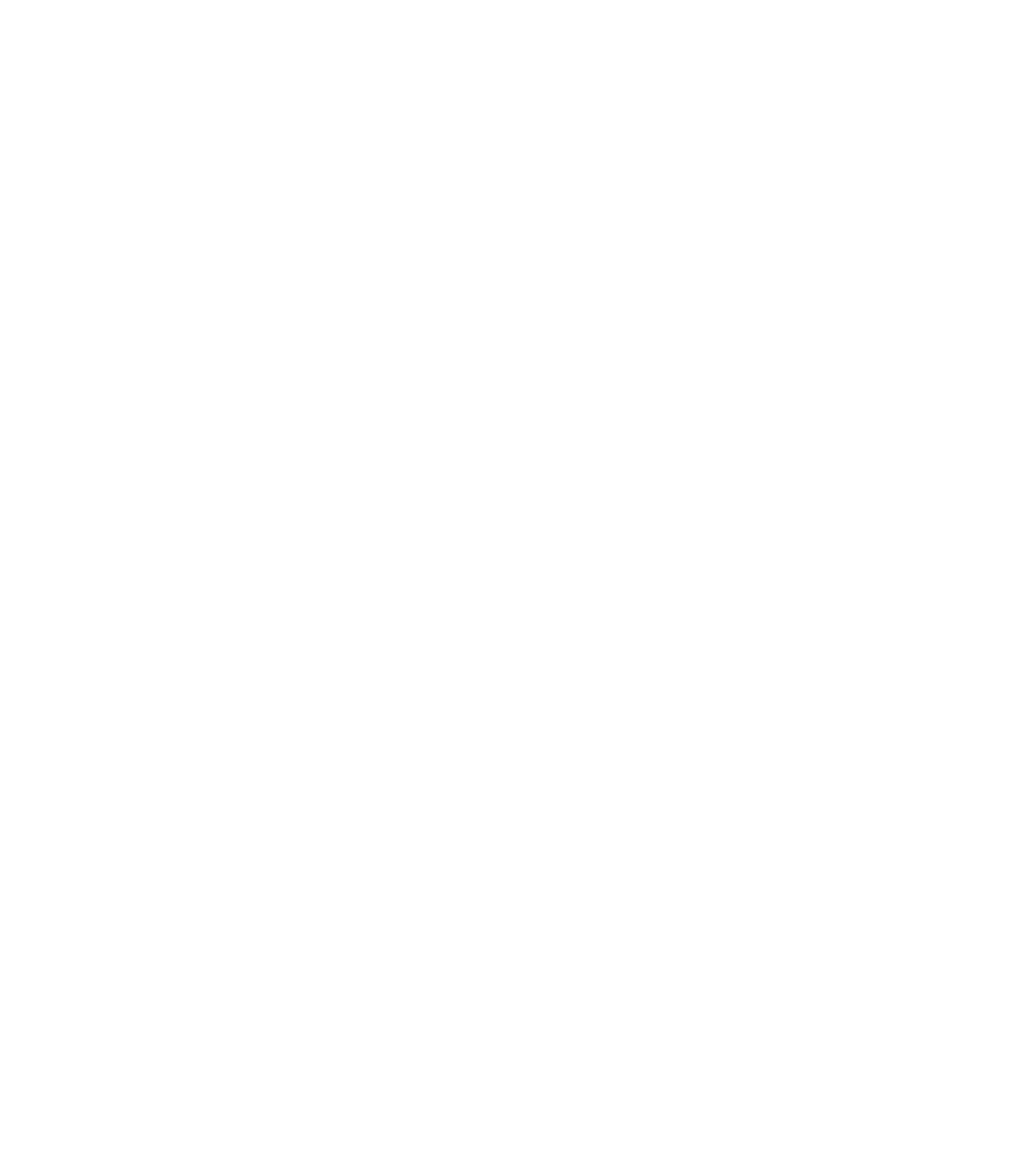
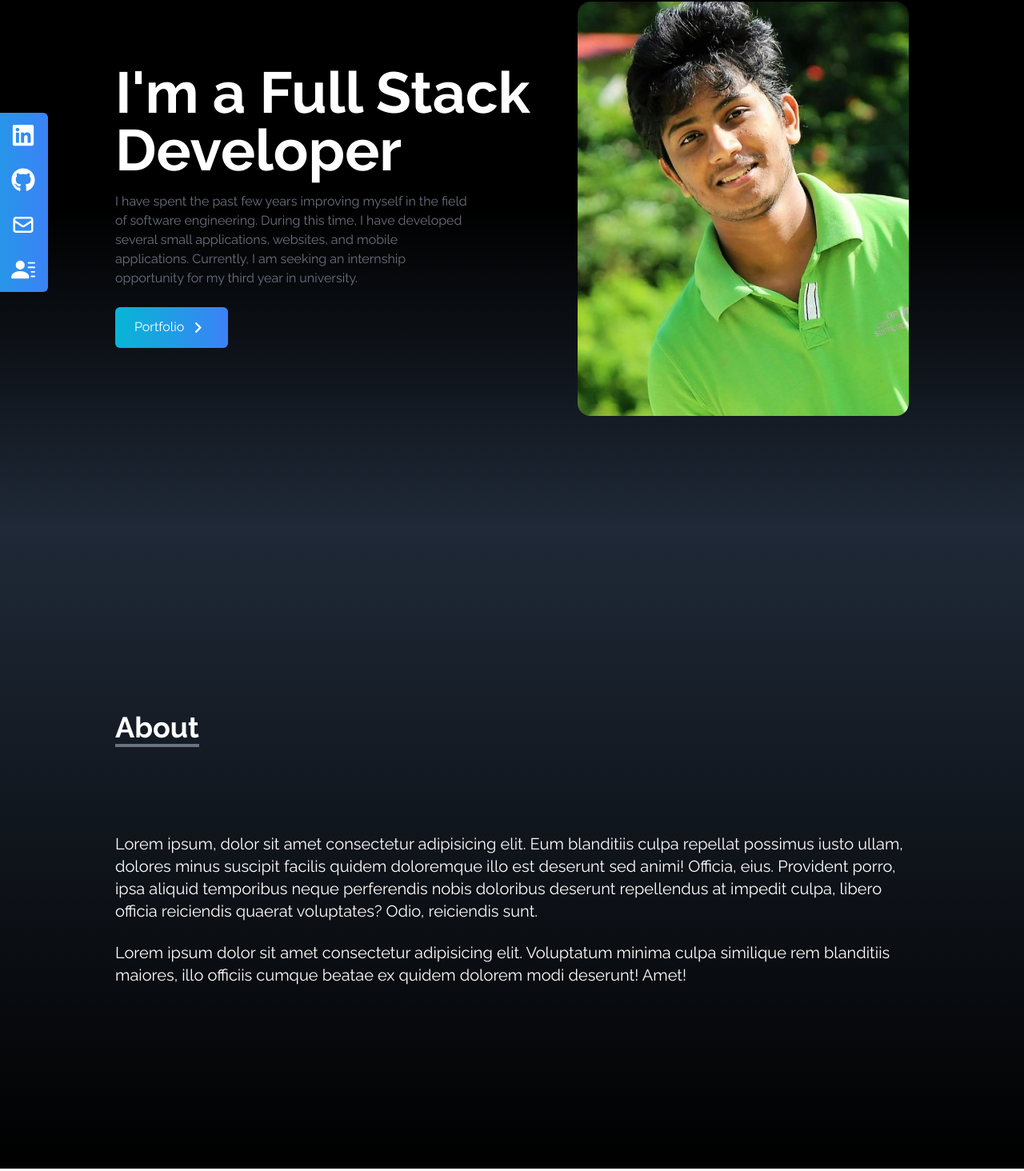
Before and after one commit to KavinduPramod/portfolio, a React (Create React App) app: page / in a window 1280 px wide. Shown: the part 139-1603 px from the top of the page at 80% size. Before the commit the page ends 800 px from the top, so only its background shows below. Built offline with nearby package versions, Linux system fonts and the light colour scheme; the HTML template or start-up script is replaced by a standard one.

Commit message:
hero section and about section done

```diff
--- a/src/App.js
+++ b/src/App.js
@@ -1,9 +1,17 @@
+import About from "./components/About";
+import Home from "./components/Home";
 import NavBar from "./components/NavBar";
+import Portfolio from "./components/Portfolio";
+import SocialLinks from "./components/SocialLinks";
 
 function App() {
   return (
     <div>
       <NavBar />
+      <Home />
+      <About />
+      <SocialLinks />
+      <Portfolio/>
     </div>
   );
 }
--- /dev/null
+++ b/src/components/About.jsx
@@ -0,0 +1,24 @@
+import React from 'react'
+
+const About = () => {
+  return (
+    <div name="About" className='w-full h-screen bg-gradient-to-b from-gray-800 to-black text-white'>
+      <div className=' max-w-screen-lg p-4 mx-auto flex flex-col justify-center w-full h-full'>
+        <div className='pb-8'>
+            <p className='text-4xl font-bold inline border-b-4 border-gray-500'>
+                About
+            </p>
+        </div>
+        <p className=' text-xl mt-20'>
+            Lorem ipsum, dolor sit amet consectetur adipisicing elit. Eum blanditiis culpa repellat possimus iusto ullam, dolores minus suscipit facilis quidem doloremque illo est deserunt sed animi! Officia, eius. Provident porro, ipsa aliquid temporibus neque perferendis nobis doloribus deserunt repellendus at impedit culpa, libero officia reiciendis quaerat voluptates? Odio, reiciendis sunt.
+        </p>
+        <br />
+        <p className=' text-xl'>
+            Lorem ipsum dolor sit amet consectetur adipisicing elit. Voluptatum minima culpa similique rem blanditiis maiores, illo officiis cumque beatae ex quidem dolorem modi deserunt! Amet!
+        </p>
+      </div>
+    </div>
+  )
+}
+
+export default About
--- /dev/null
+++ b/src/components/Home.jsx
@@ -0,0 +1,37 @@
+import React from 'react';
+import HeroImage from '../assets/heroImage.jpg';
+import {MdKeyboardArrowRight} from 'react-icons/md';
+
+const Home = () => {
+  return (
+    <div name="home" className='h-screen w-full bg-gradient-to-b from-black via-black to-gray-800'>
+      <div className='max-w-screen-lg mx-auto flex flex-col items-center justify-center h-full
+      px-4 md:flex-row'>
+        <div className='flex flex-col justify-center h-full'>
+            <h2 className='text-4xl sm:text-7xl font-bold text-white'>
+                I'm a Full Stack Developer
+            </h2>
+            <p className=' text-gray-500 py-4 max-w-md'>
+            I have spent the past few years improving myself in the field of software engineering.
+            During this time, I have developed several small applications, websites, and mobile applications.
+            Currently, I am seeking an internship opportunity for my third year in university.
+            </p>
+            <div>
+                <button className='group text-white w-fit px-6 py-3 my-2 flex items-center rounded-md
+                bg-gradient-to-r from-cyan-500 to-blue-500 cursor-pointer'>
+                    Portfolio
+                    <span className="group-hover:rotate-90 duration-300">
+                        <MdKeyboardArrowRight size={27} className="ml-1"/>
+                    </span>
+                </button>
+            </div>
+        </div>
+        <div>
+            <img src={HeroImage} alt="my profile" className="rounded-2xl mx-auto w-2/3 md:w-full" />
+        </div>
+      </div>
+    </div>
+  )
+}
+
+export default Home
--- /dev/null
+++ b/src/components/Portfolio.jsx
@@ -0,0 +1,11 @@
+import React from 'react'
+
+const Portfolio = () => {
+  return (
+    <div>
+      portfolio
+    </div>
+  )
+}
+
+export default Portfolio
--- /dev/null
+++ b/src/components/SocialLinks.jsx
@@ -0,0 +1,70 @@
+import React from 'react';
+import {FaGithub,FaLinkedin} from 'react-icons/fa';
+import {HiOutlineMail} from 'react-icons/hi';
+import {BsFillPersonLinesFill} from 'react-icons/bs';
+
+const SocialLinks = () => {
+
+const links= [
+        {
+            id:1,
+            child:(
+                <>
+                    Linkedin  <FaLinkedin size={30}/>
+                </>
+                ),
+                href:"https://www.linkedin.com/in/kavindupramod/",
+                style: "rounded-tr-md"
+        },
+        {
+            id:2,
+            child:(
+                <>
+                    GitHub  <FaGithub size={30}/>
+                </>
+                ),
+                href:"https://github.com/KavinduPramod"
+
+        },
+        {
+            id:3,
+            child:(
+                <>
+                    Mail  <HiOutlineMail size={30}/>
+                </>
+                ),
+                href:'mailto:kavindupramod55@gmail.com'
+        },
+        {
+            id:4,
+            child:(
+                <>
+                    Resume  <BsFillPersonLinesFill size={30}/>
+                </>
+                ),
+                href:"Kavindu Pramod.pdf",
+                style: "rounded-br-md",
+                download: true
+        }
+    ]
+  return (
+    <div className=' hidden lg:flex flex-col top-[35%] left-0 fixed'>
+        <ul>
+        {links.map(({ id, child, href, style, download }) => (
+            <li
+                key={id}
+                className={`flex justify-between items-center w-40 h-14 px-4 ml-[-100px] hover:ml-[-10px] hover:rounded-md duration-300 bg-gradient-to-r from-cyan-500 to-blue-500 ${style}`}>
+                <a href={href} className="flex justify-between items-center w-full text-white"
+                download={download}
+                target='_blank'
+                rel="noreferrer">
+                {child}
+                </a>
+            </li>
+            ))}
+        </ul>
+    </div>
+  )
+}
+
+export default SocialLinks
```
Also changed, not shown: src/assets/heroImage.jpg, 1 other file (tests, documents, lock files or other folders).
